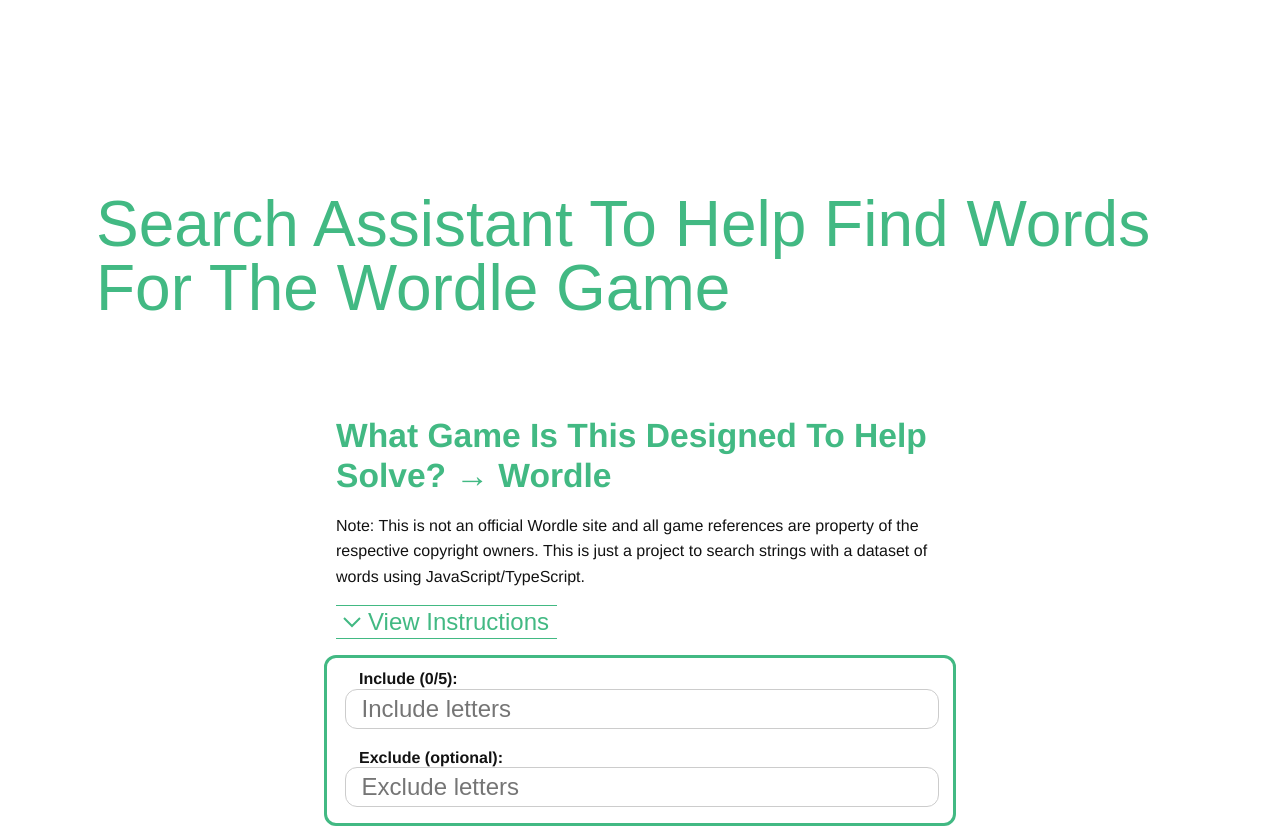
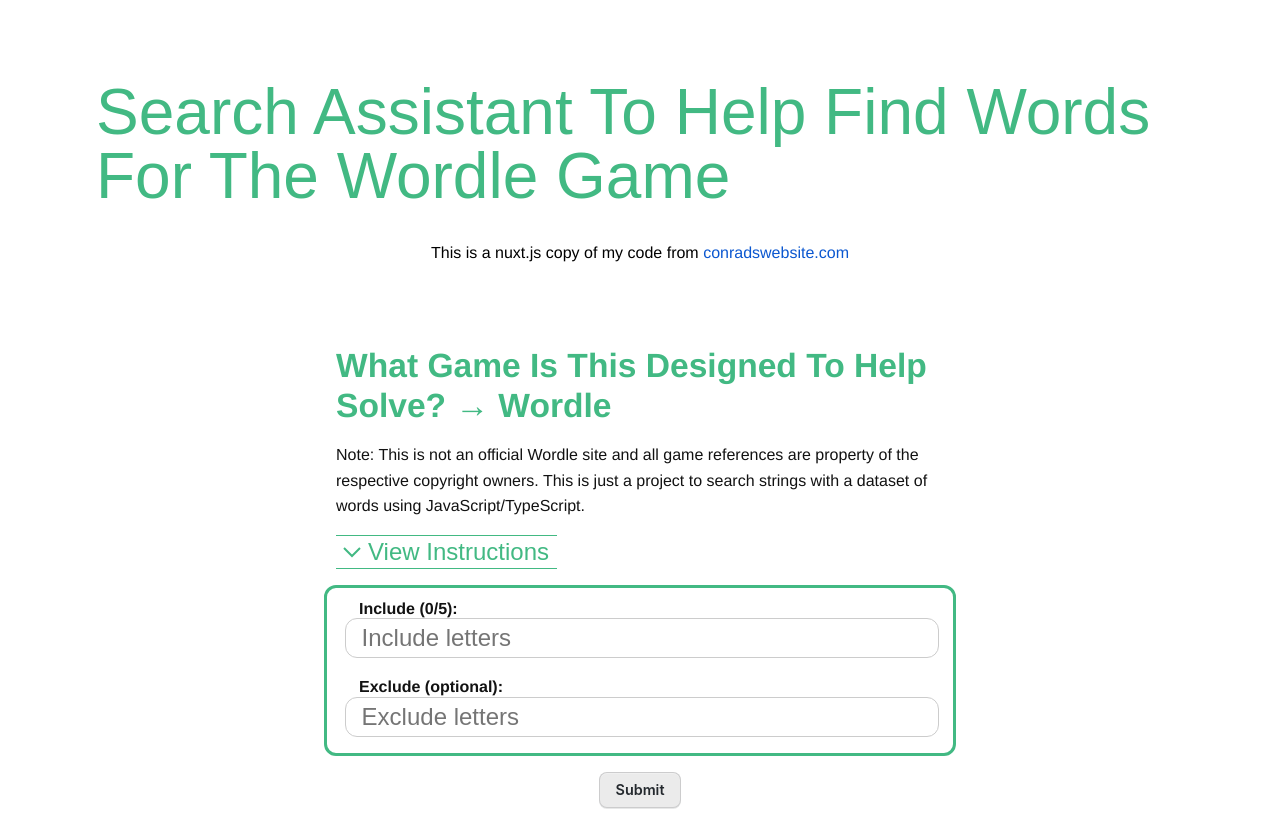
Before and after one commit to conrizzo/search-wordle-words, a Nuxt app: page / in a window 1280 px wide. Shown: the top 828 px of the page. Built offline with nearby package versions, Linux system fonts and the light colour scheme.

Commit message:
addbacklink

```diff
--- a/pages/index.vue
+++ b/pages/index.vue
@@ -7,13 +7,15 @@
 useHead({
   title: 'Search assistant to help find words for the Wordle game',
   meta: [
-    { name: 'A project to help win the game Wordle by searching strings with JavaScript/TypeScript',
-    content: 'A project to help win the game Wordle by searching strings with JavaScript/TypeScript' }
+    {
+      name: 'A project to help win the game Wordle by searching strings with JavaScript/TypeScript',
+      content: 'A project to help win the game Wordle by searching strings with JavaScript/TypeScript'
+    }
   ],
   bodyAttrs: {
     class: 'test'
   },
-  script: [ { innerHTML: 'console.log(\'Hello world\')' } ]
+  script: [{ innerHTML: 'console.log(\'Hello world\')' }]
 })
 
 useSeoMeta({
@@ -90,12 +92,14 @@
 
 
 <template>
-  <h1>{{ title }}</h1>
-
   <main style="min-height: 800px; background: rgb(255, 255, 255);">
 
     <h1>Search assistant to help find words for the Wordle game</h1>
-
+    <div class="center-element">
+      <p>This is a nuxt.js copy of my code from <a class="text-links"
+          href="https://conradswebsite.com/projects/search-assistant-to-help-find-words-for-the-wordle-game">conradswebsite.com</a>
+      </p>
+    </div>
     <div class="container">
       <div class="grid-box">
         <section class="text-section">
```
